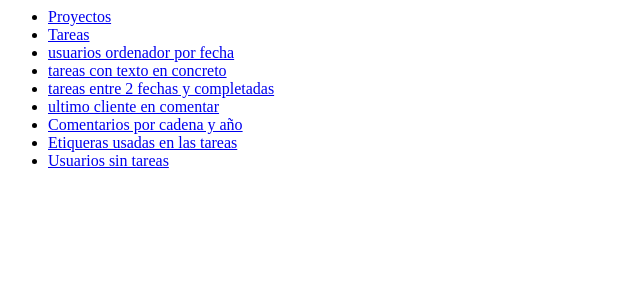
After one commit to AlvaroRG70/EjerciciosES, a Django app: template Escenario/escenario/templates/estructura/menu.html in a window 1280 px wide. The commit adds this page. Shown: the top 300 px of the page, without its empty margins (0-640 px from the left). Run offline with Django 3.2, Linux system fonts and the light colour scheme; the template is opened without the code that fills it, so the values that code supplies are empty.

```diff
--- /dev/null
+++ b/Escenario/escenario/templates/estructura/menu.html
@@ -0,0 +1,12 @@
+
+<ul>
+    <li><a href="{% url 'lista_proyectos' %}">Proyectos</a></li>
+    <li><a href="{% url 'lista_tareas' %}">Tareas</a></li>
+    <li><a href="{% url 'usuario_lista_tarea' %}">usuarios ordenador por fecha</a></li>
+    <li><a href="{% url 'dame_tareas_escenario' 'Medical' %}">tareas con texto en concreto</a></li>
+    <li><a href="{% url 'dame_proyectos_completados' 1973 1995 %}">tareas entre 2 fechas y completadas</a></li>
+    <li><a href="{% url 'ultimo_usuario' %}">ultimo cliente en comentar</a></li>
+    <li><a href="{% url 'comentarios_anyo' 'process' 2020 %}">Comentarios por cadena y año</a></li>
+    <li><a href="{% url 'etiqueta_tarea' %}">Etiqueras usadas en las tareas</a></li>
+    <li><a href="{% url 'usuario_sin' %}">Usuarios sin tareas</a></li>
+</ul>
```
Also changed, not shown: Escenario/escenario/templates/index.html (+1 -8 lines), Escenario/escenario/templates/principal.html (added, +23 -0 lines).
